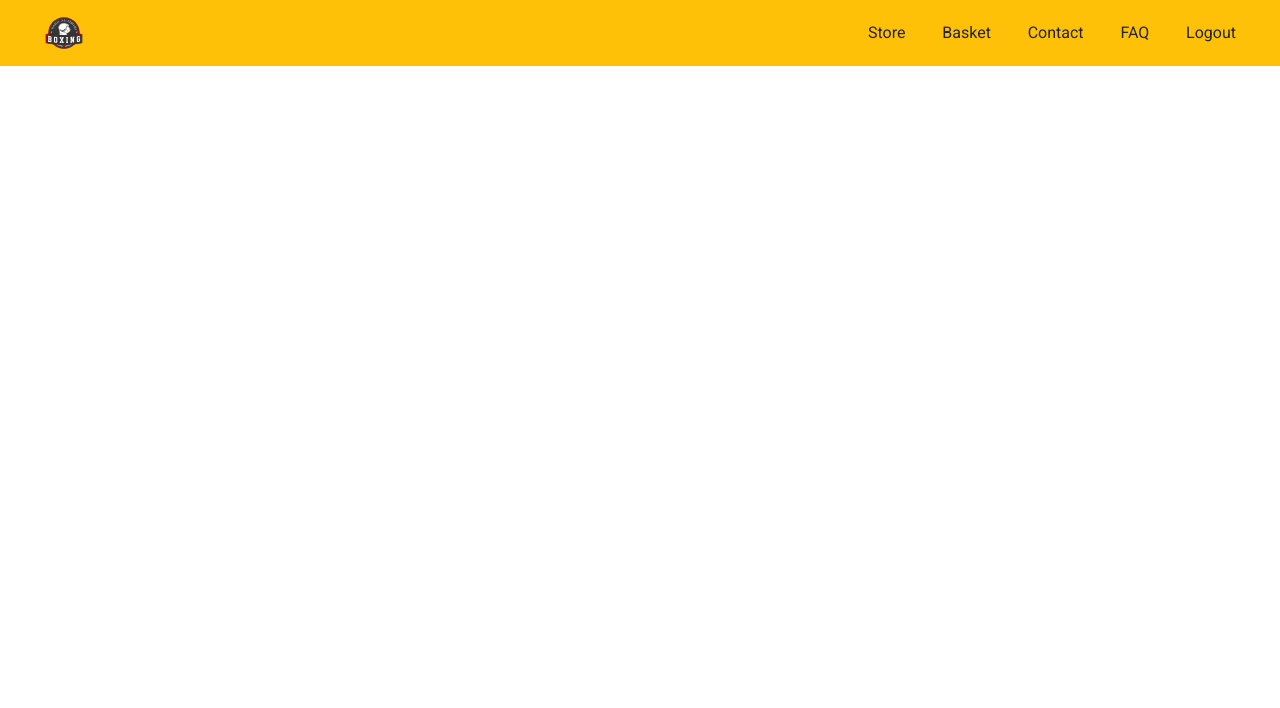
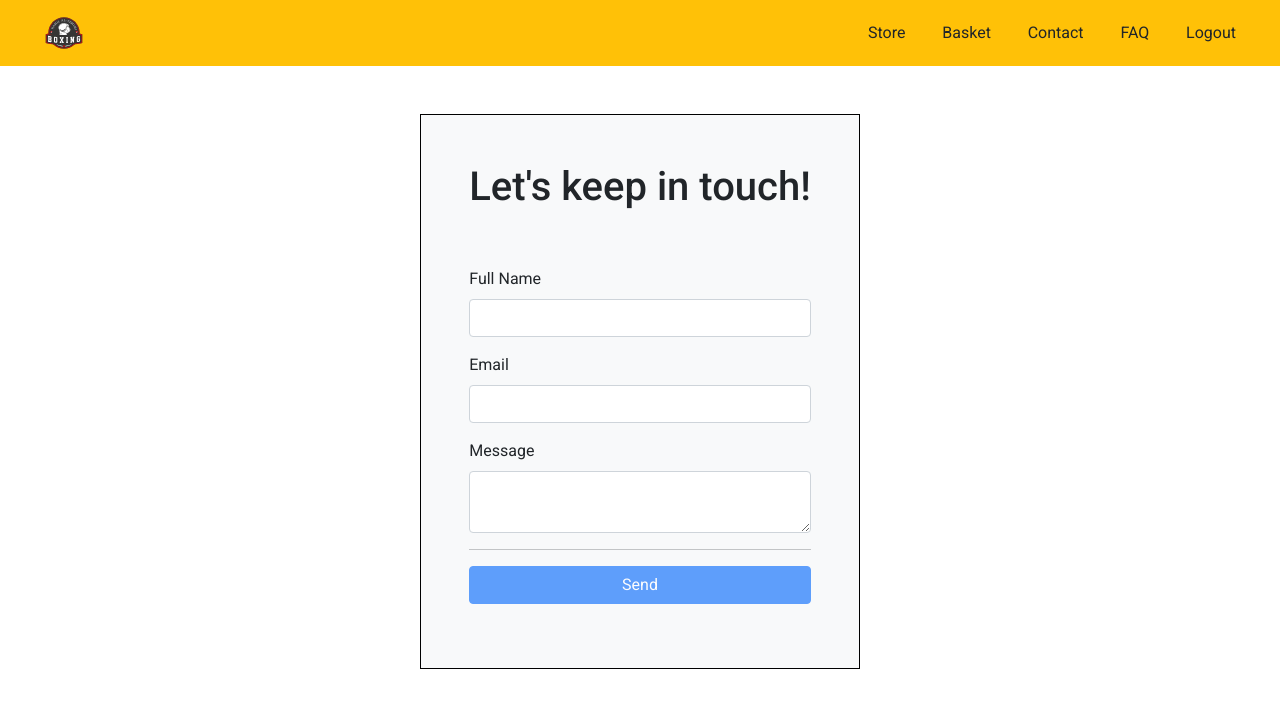
Before and after one commit to kamilaltemimi/e-commerce, an Angular app: page /contact in a window 1280 px wide. Shown: the top 708 px of the page. Built offline with nearby package versions, Linux system fonts and the light colour scheme; sample sign-in values are in the browser's storage.

Commit message:
made contact component with emailjs

```diff
--- a/src/app/e-commerce/contact/contact.component.html
+++ b/src/app/e-commerce/contact/contact.component.html
@@ -0,0 +1,26 @@
+<div class="w-100 d-flex flex-column align-items-center">
+    <div class="form_container bg-light mt-5 p-5">
+        <h1>Let's keep in touch!</h1>
+        <form [formGroup]="contactForm" (ngSubmit)="sendMessage()" class="form pt-5">
+            <div class="mb-3">
+                <label for="fullName" class="form-label">Full Name</label>
+                <input type="text" class="form-control" id="fullName" formControlName="fullName">
+                <p class="error-text" *ngIf="contactForm.get('fullName')?.invalid && contactForm.get('fullName')?.touched">Proszę wpisać imię</p>
+            </div>
+            <div class="mb-3">
+                <label for="email" class="form-label">Email</label>
+                <input type="email" class="form-control" id="email" formControlName="email">
+                <p class="error-text" *ngIf="contactForm.get('email')?.invalid && contactForm.get('email')?.touched">Proszę wpisać poprawny adres email</p>
+            </div>
+            <div class="mb-3">
+                <label for="text" class="form-label">Message</label>
+                <textarea type="text" class="form-control text_message" id="text" formControlName="message"></textarea>
+                <p class="error-text" *ngIf="contactForm.get('message')?.invalid && contactForm.get('message')?.touched">Proszę napisać wiadomość</p>
+            </div>
+            <hr>
+            <button type="submit" class="btn btn-primary w-100 mb-3" [disabled]="!contactForm.valid">Send</button>
+            <div class="alert alert-success" role="alert" *ngIf="confirmation">Message has been sent</div>
+            <div class="alert alert-danger" role="alert" *ngIf="error">Failed to send a message</div>
+        </form>
+    </div>
+</div>
--- a/src/app/e-commerce/contact/contact.component.scss
+++ b/src/app/e-commerce/contact/contact.component.scss
@@ -0,0 +1,3 @@
+.form_container {
+    border: 1px solid black;
+}
--- a/src/app/e-commerce/contact/contact.component.ts
+++ b/src/app/e-commerce/contact/contact.component.ts
@@ -1,13 +1,50 @@
-import { Component } from '@angular/core'
+import { Component, OnInit } from '@angular/core'
+
+import { CommonModule } from '@angular/common'
+
+import { FormGroup, ReactiveFormsModule, Validators, FormBuilder } from '@angular/forms'
+
+import emailjs from 'emailjs-com';
 
 @Component({
     selector: 'app-contact',
     standalone: true,
-    imports: [],
+    imports: [ReactiveFormsModule, CommonModule],
     templateUrl: './contact.component.html',
     styleUrl: './contact.component.scss'
 })
 
-export class ContactComponent {
+export class ContactComponent implements OnInit {
 
+    public contactForm!: FormGroup
+
+    public confirmation = false
+    public error = false
+
+    constructor(
+        private fb: FormBuilder
+    ) {}
+
+    ngOnInit(): void {
+        this.initializeForm()
+    }
+
+    sendMessage(): void {
+        emailjs.send('service_jf2jtdz', 'template_2wvonnc', this.contactForm?.value, '_KbxaWTfpTSUfhgK9')
+            .then(() => {
+                this.contactForm.reset()
+                this.confirmation = true
+            })
+            .catch(() => {
+                this.error = true
+            })
+    }
+
+    initializeForm(): void {
+        this.contactForm = this.fb.group({
+            fullName: ['', Validators.required],
+            email: ['', Validators.required],
+            message: ['', Validators.required]
+        })
+    }
 }
```
